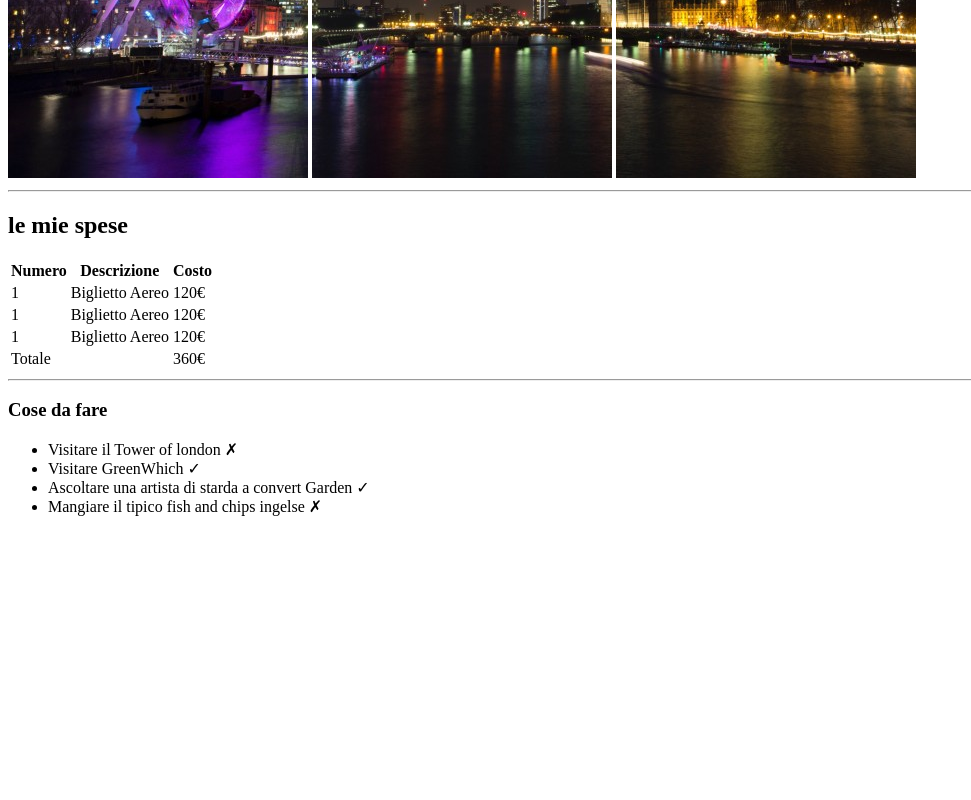
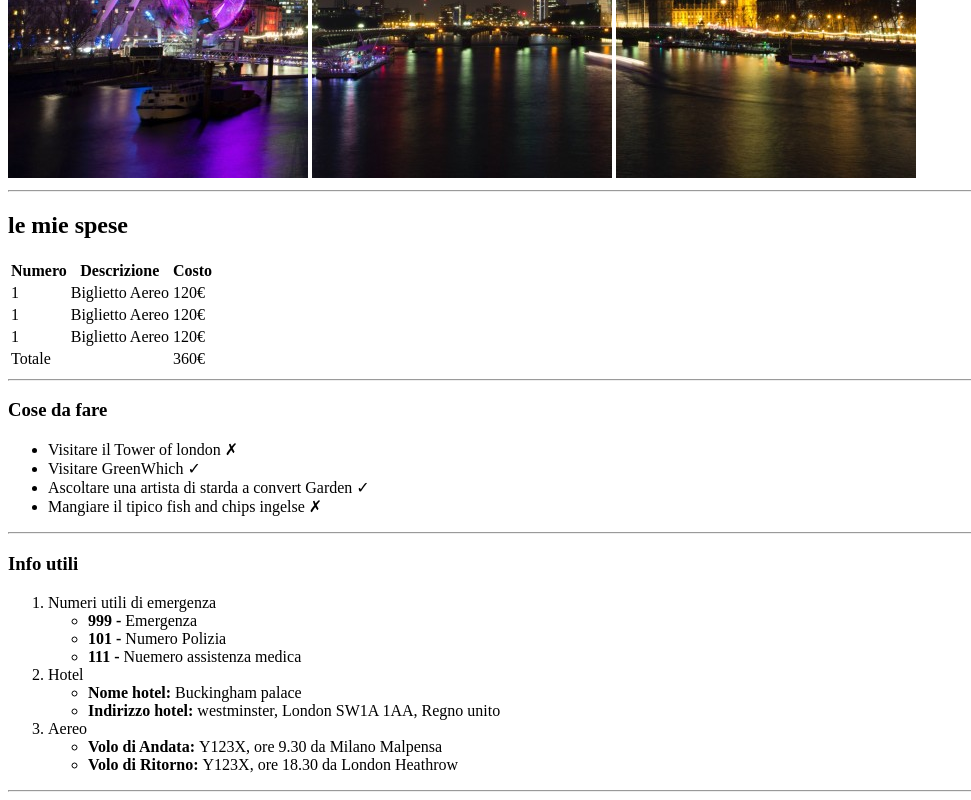
Before and after one commit to seni-z4/html-london-trip, a plain HTML site: page index.html in a window 1280 px wide. Shown: the part 502-1302 px from the top of the page, without its empty margins (0-971 px from the left). Before the commit the page ends 1034 px from the top, so only its background shows below. Drawn offline with Linux system fonts and the light colour scheme.

Commit message:
feat: the section Info utili has been added

```diff
--- a/index.html
+++ b/index.html
@@ -60,8 +60,19 @@
           <li>Ascoltare una artista di starda a convert Garden &#10003;</li>
           <li>Mangiare il tipico fish and chips ingelse &#x2717;</li>
         </ul>
+      </section>
+      <hr>
 
+      <!-- info -->
+      <section>
+        <h3>Info utili</h3>
+        <ol><li>Numeri utili di emergenza <ul><li><strong>999 -</strong> Emergenza</li></ul> <ul><li><strong>101 -</strong> Numero Polizia</li></ul> <ul><li><strong>111 -</strong> Nuemero assistenza medica</li></ul> </li>
+        <li>Hotel <ul><li><strong>Nome hotel: </strong>Buckingham palace</li></ul> <ul><li><strong>Indirizzo hotel: </strong>westminster, London SW1A 1AA, Regno unito</li></ul> </li>
+        <li>Aereo</li> <ul><li><strong>Volo di Andata: </strong> Y123X, ore 9.30 da Milano Malpensa</li></ul>  <ul><li><strong>Volo di Ritorno: </strong> Y123X, ore 18.30 da London Heathrow</li></ul>
+        </ol>
       </section>
+
+      <hr>
     </main>
   </body>
 </html>
```
